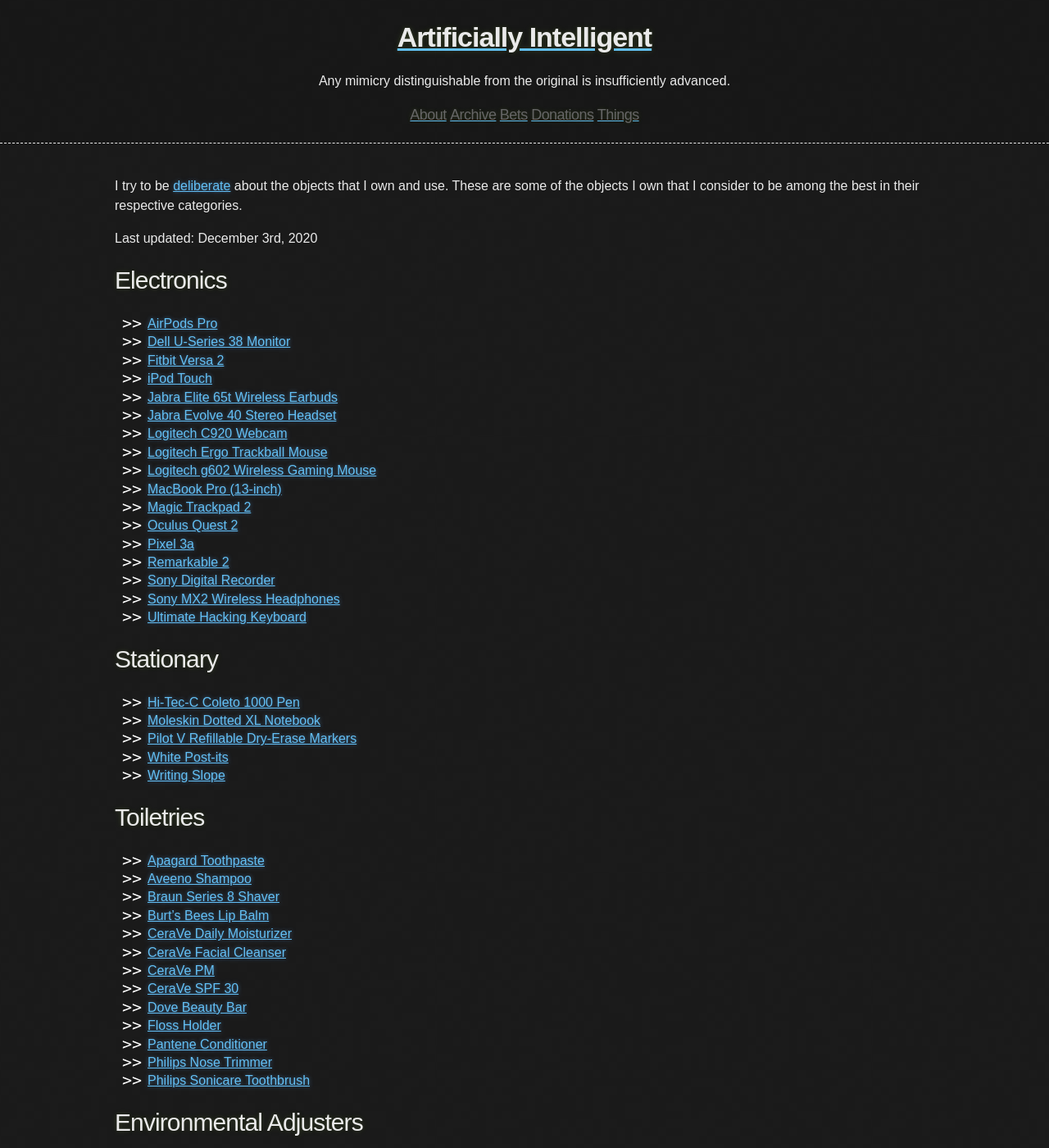
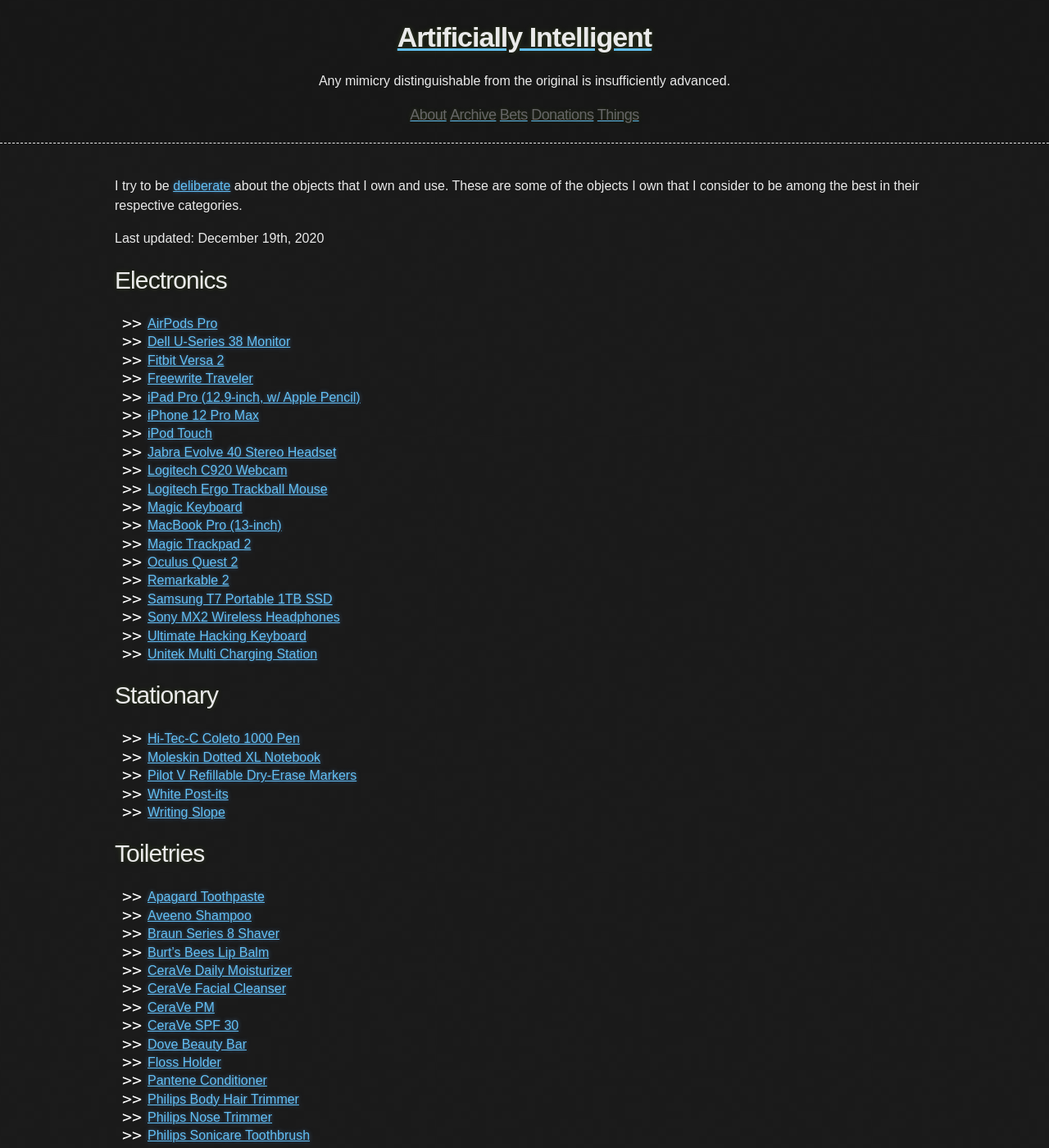
Before and after one commit to tocttou/hacker-blog, a Jekyll site: the page built from things.md, in a window 1280 px wide and 1400 px high. Shown: the whole window at 82% size. Built offline with Jekyll 4.4.1, drawn with Linux system fonts in a browser that asks for light colours; some of the changed text lies outside the part shown.

Commit message:
Update things.md

```diff
--- a/things.md
+++ b/things.md
@@ -4,27 +4,29 @@ title: My Favorite Things
 ---
 I try to be [deliberate](https://www.neelnanda.io/blog/be-deliberate) about the objects that I own and use. These are some of the objects I own that I consider to be among the best in their respective categories.
 
-Last updated: December 3rd, 2020
+Last updated: December 19th, 2020
 
 # Electronics
 
 * [AirPods Pro](https://www.apple.com/airpods-pro/)
 * [Dell U-Series 38 Monitor](https://www.amazon.com/gp/product/B073FHWTPL/ref=ppx_yo_dt_b_search_asin_title?ie=UTF8&psc=1&pldnSite=1)
 * [Fitbit Versa 2](https://smile.amazon.com/gp/product/B07TWFVDWT/ref=ppx_yo_dt_b_search_asin_title?ie=UTF8&psc=1)
+* [Freewrite Traveler](https://getfreewrite.com/products/freewrite-traveler)
+* [iPad Pro (12.9-inch, w/ Apple Pencil)](https://www.apple.com/shop/buy-ipad/ipad-pro/12.9-inch-display-256gb-space-gray-wifi)
+* [iPhone 12 Pro Max](https://www.apple.com/iphone-12-pro/)
 * [iPod Touch](https://www.apple.com/ipod-touch/)
-* [Jabra Elite 65t Wireless Earbuds](https://www.jabra.com/bluetooth-headsets/jabra-elite-65t##100-99000000-02)
 * [Jabra Evolve 40 Stereo Headset](https://www.jabra.com/business/office-headsets/jabra-evolve/jabra-evolve-40##6393-823-109)
 * [Logitech C920 Webcam](https://www.amazon.com/Logitech-C920-Pro-Webcam-Black/dp/B00829D0GM?pldnSite=1)
 * [Logitech Ergo Trackball Mouse](https://www.amazon.com/gp/product/B0753P1GTS/ref=ppx_yo_dt_b_search_asin_title?ie=UTF8&psc=1&pldnSite=1)
-* [Logitech g602 Wireless Gaming Mouse](https://www.logitech.com/en-ch/product/g602-wireless-gaming-mouse)
+* [Magic Keyboard](https://www.apple.com/shop/product/MLA22LL/A/magic-keyboard-us-english)
 * [MacBook Pro (13-inch)](https://www.apple.com/shop/buy-mac/macbook-pro/13-inch)
 * [Magic Trackpad 2](https://www.apple.com/shop/product/MJ2R2LL/A/magic-trackpad-2-silver)
 * [Oculus Quest 2](https://www.oculus.com/quest-2/?locale=en_US)
-* [Pixel 3a](https://store.google.com/us/product/pixel_3a)
 * [Remarkable 2](https://remarkable.com/store/remarkable-2)
-* [Sony Digital Recorder](https://www.amazon.com/Sony-ICDPX370-Digital-Recorder-Built/dp/B06XFTWCBJ)
+* [Samsung T7 Portable 1TB SSD](https://smile.amazon.com/gp/product/B0874XN4D8/ref=ppx_yo_dt_b_asin_title_o02_s00?ie=UTF8&psc=1)
 * [Sony MX2 Wireless Headphones](https://www.amazon.com/Sony-Noise-Cancelling-Headphones-WH1000XM2/dp/B074KDJVS2)
 * [Ultimate Hacking Keyboard](https://ultimatehackingkeyboard.com/product/uhk60)
+* [Unitek Multi Charging Station](https://smile.amazon.com/gp/product/B01AW9Z9ZE/ref=ppx_yo_dt_b_asin_title_o02_s00?ie=UTF8&psc=1)
 
 # Stationary
 
@@ -47,6 +49,7 @@ Last updated: December 3rd, 2020
 * [Dove Beauty Bar](https://www.amazon.com/gp/product/B003YOON0C/ref=ppx_yo_dt_b_search_asin_title?ie=UTF8&psc=1&pldnSite=1)
 * [Floss Holder](https://smile.amazon.com/gp/product/B000LC22R6/ref=ppx_yo_dt_b_asin_title_o09_s00?ie=UTF8&psc=1)
 * [Pantene Conditioner](https://www.amazon.com/gp/product/B01MTNOJ2Z/ref=ppx_yo_dt_b_search_asin_title?ie=UTF8&psc=1&pldnSite=1)
+* [Philips Body Hair Trimmer](https://smile.amazon.com/gp/product/B010XIGBUQ/ref=ppx_yo_dt_b_asin_title_o07_s00?ie=UTF8&psc=1)
 * [Philips Nose Trimmer](https://www.amazon.com/gp/product/B00QYOSK9E/ref=ppx_yo_dt_b_search_asin_title?ie=UTF8&psc=1&pldnSite=1)
 * [Philips Sonicare Toothbrush](https://www.amazon.com/gp/product/B078GVDB19/ref=ppx_yo_dt_b_search_asin_title?ie=UTF8&psc=1&pldnSite=1)
 
```
Also changed, not shown: other parts of things.md (+3 -1 lines).
